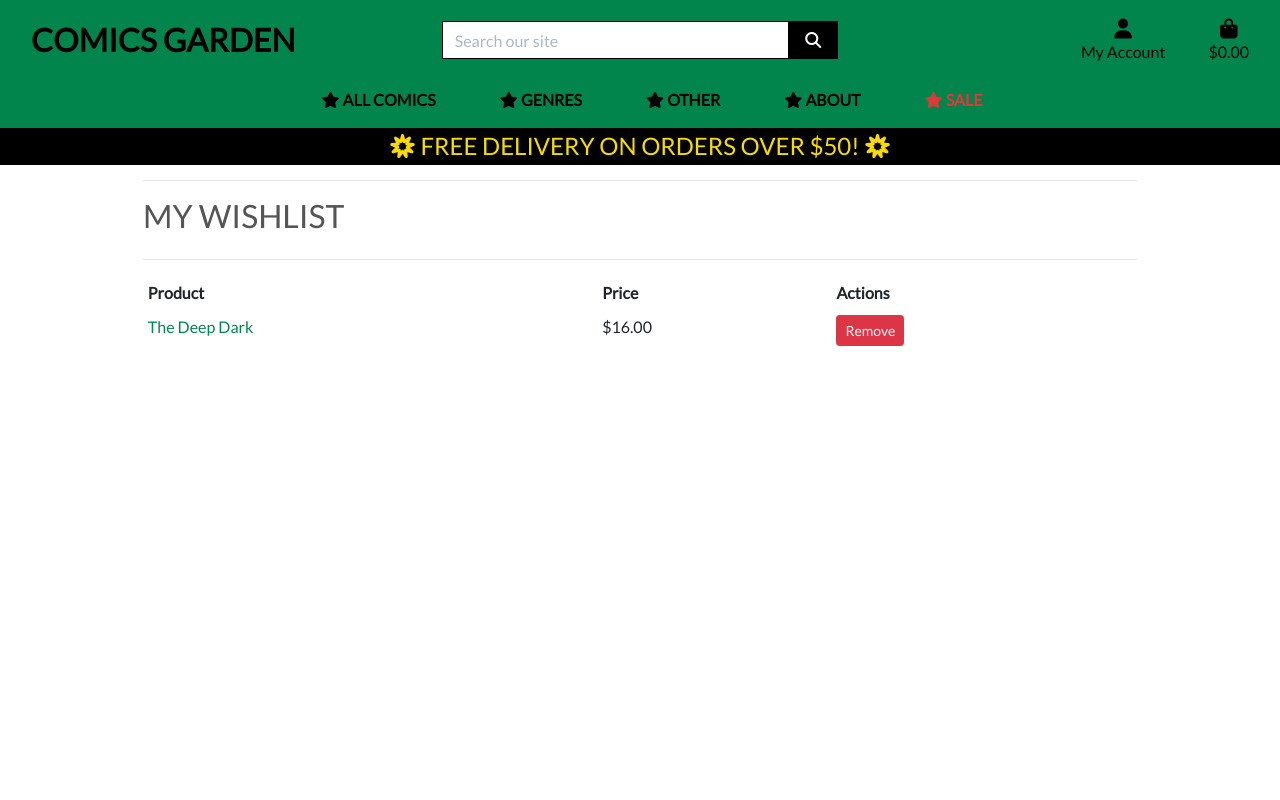
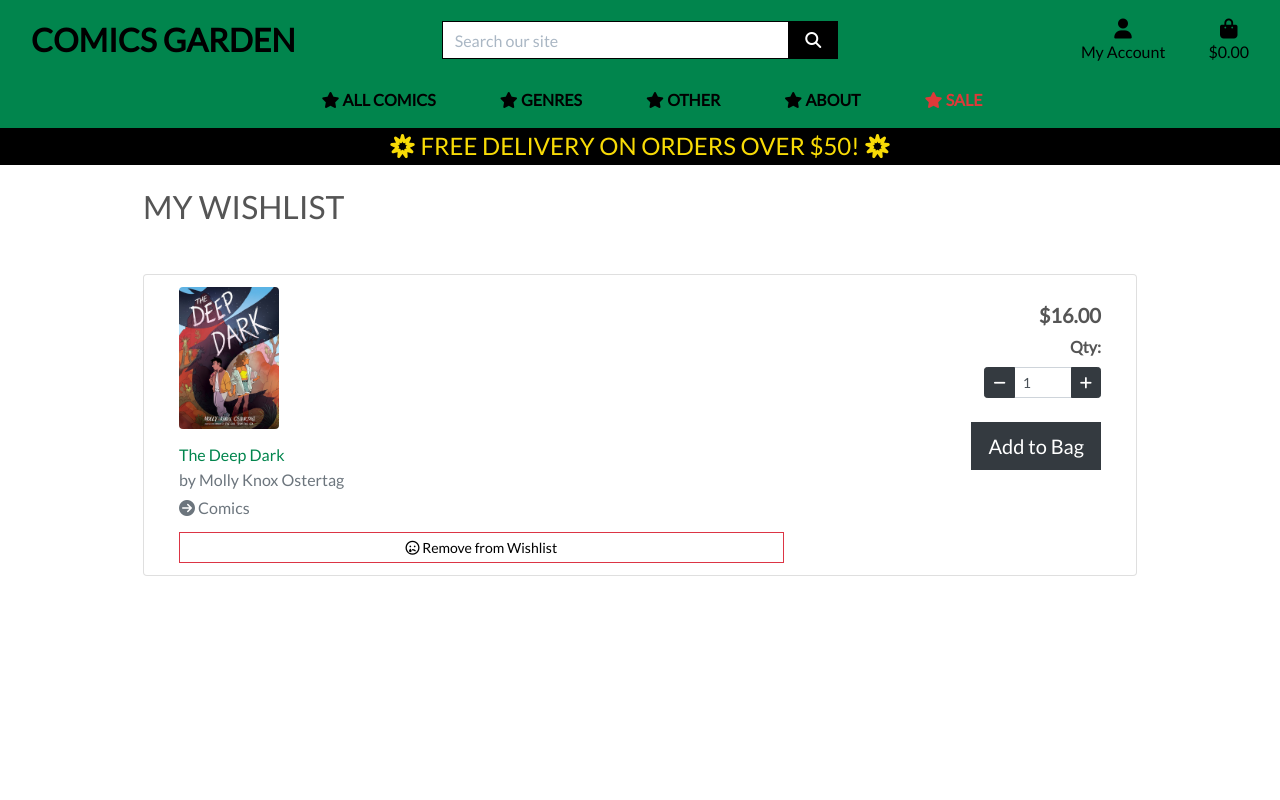
Before and after one commit to jordanabraga/comicsgarden, a Django app: page /products/wishlist/ in a window 1280 px wide. Run offline with Django 3.2, Linux system fonts and the light colour scheme; a user stored in the database is signed in; data comes from the database, SQL or seed files in the repository; both versions use the stored data as it was after the commit; tables that the repository leaves empty hold one stand-in row (values such as "Sample post"); some libraries are stand-ins or nearby versions.

Commit message:
Adjust shopping bag

```diff
--- a/products/templates/products/wishlist.html
+++ b/products/templates/products/wishlist.html
@@ -11,48 +11,82 @@
 
 {% block content %}
 <div class="overlay"></div>
-<div class="container">
-    <div class="row">
+<div class="container mt-4">
+    <div class="row mb-4">
         <div class="col">
-            <hr>
             <h2 class="logo-font mb-4">My Wishlist</h2>
-            <hr>
         </div>
     </div>
-    <div class="row">
-        <div class="col-12">
     {% if wishlist_items %}
-                <div class="wishlist-items table-responsive">
-                    <table class="table table-sm table-borderless">
-                        <thead>
-                            <tr>
-                                <th>Product</th>
-                                <th>Price</th>
-                                <th>Actions</th>
-                            </tr>
-                        </thead>
-                        <tbody>
+        <div class="list-group">
             {% for item in wishlist_items %}
-                                <tr>
-                                    <td>
+                <div class="list-group-item d-flex flex-md-row mb-3 align-items-start">
+                    <!-- Product Details Column -->
+                    <div class="col-md-8 d-flex flex-column justify-content-between">
+                        {% if item.product.image %}
+                            <img src="{{ item.product.image.url }}" class="img-fluid rounded mb-3" alt="{{ item.product.title }}" style="width: 100px; height: auto;">
+                        {% else %}
+                            <img src="{% static 'images/noimage.png' %}" class="img-fluid rounded mb-3" alt="{{ item.product.title }}" style="width: 100px; height: auto;">
+                        {% endif %}
+                        <h6 class="mb-1">
                             <a href="{% url 'product_detail' item.product.id %}" title="{{ item.product.title }}">
                                 {{ item.product.title }}
                             </a>
-                                    </td>
-                                    <td>${{ item.product.price }}</td>
-                                    <td>
-                                        <a href="{% url 'remove_from_wishlist' item.product.id %}" class="btn btn-danger btn-sm">Remove</a>
-                                    </td>
-                                </tr>
+                        </h6>
+                        <p class="mb-1 text-muted">
+                            <a title="{{ item.product.artist }}">
+                                by {{ item.product.artist }}
+                            </a>
+                        </p>
+                        <p class="mb-1 text-muted">
+                            {% if item.product.category %}
+                                <a class="text-muted medium" href="{% url 'products' %}?category={{ item.product.category.name }}">
+                                    <i class="fa-solid fa-circle-arrow-right"></i> {{ item.product.category.friendly_name }}
+                                </a>
+                            {% endif %}
+                        </p>
+                        <!-- Remove Button -->
+                        <a href="{% url 'remove_from_wishlist' item.product.id %}" class="btn btn-outline-danger text-black rounded-0 btn-sm mt-2">
+                            <i class="fa-regular fa-face-sad-tear"></i> Remove from Wishlist
+                        </a>
+                    </div>
+
+                    <!-- Form Column -->
+                    <div class="col-md-4 d-flex flex-column align-items-end">
+                        <!-- Add to Bag Form -->
+                        <form class="form mt-3" action="{% url 'add_to_bag' item.product.id %}" method="POST">
+                            {% csrf_token %}
+                            <div class="d-flex flex-column align-items-end">
+                                <h5 class="text-right mb-2">
+                                    <span class="font-weight-bold">${{ item.product.price }}</span>
+                                </h5>
+                                <p class="text-right mb-2"><strong>Qty:</strong></p>
+                                <div class="form-group">
+                                    <div class="input-group input-group-sm">
+                                        <div class="input-group-prepend">
+                                            <button class="decrement-qty btn btn-dark btn-sm" type="button" data-item_id="{{ item.product.id }}" id="decrement-qty_{{ item.product.id }}">
+                                                <i class="fas fa-minus"></i>
+                                            </button>
+                                        </div>
+                                        <input class="form-control qty_input form-control-sm" type="number" name="quantity" value="1" min="1" max="99" data-item_id="{{ item.product.id }}" id="id_qty_{{ item.product.id }}">
+                                        <div class="input-group-append">
+                                            <button class="increment-qty btn btn-dark btn-sm" type="button" data-item_id="{{ item.product.id }}" id="increment-qty_{{ item.product.id }}">
+                                                <i class="fas fa-plus"></i>
+                                            </button>
+                                        </div>
+                                    </div>
+                                </div>
+                                <input type="submit" class="btn btn-dark rounded-0 mt-2 btn-lg" value="Add to Bag">
+                            </div>
+                            <input type="hidden" name="redirect_url" value="{{ request.path }}">
+                        </form>
+                    </div>
+                </div>
             {% endfor %}
-                        </tbody>
-                    </table>
         </div>
     {% else %}
         <p class="text-muted">Your wishlist is currently empty.</p>
     {% endif %}
-        </div>
-    </div>
 </div>
 {% endblock %}
 
@@ -86,5 +120,26 @@
         $('.btt-link').click(function(e) {
             window.scrollTo(0, 0);
         });
+
+        // Handle increment and decrement functionality
+        document.querySelectorAll('.increment-qty').forEach(button => {
+            button.addEventListener('click', function() {
+                const input = document.querySelector(`#id_qty_${this.dataset.item_id}`);
+                let value = parseInt(input.value);
+                if (value < parseInt(input.max)) {
+                    input.value = value + 1;
+                }
+            });
+        });
+
+        document.querySelectorAll('.decrement-qty').forEach(button => {
+            button.addEventListener('click', function() {
+                const input = document.querySelector(`#id_qty_${this.dataset.item_id}`);
+                let value = parseInt(input.value);
+                if (value > parseInt(input.min)) {
+                    input.value = value - 1;
+                }
+            });
+        });
     </script>
 {% endblock %}
--- a/products/views.py
+++ b/products/views.py
@@ -200,7 +200,7 @@ def add_to_wishlist(request, product_id):
     wishlist_url = request.build_absolute_uri(reverse('wishlist'))
 
     if created:
-        messages.success(
+        messages.info(
             request,
             f"{product.title} has been added to your wishlist. "
             f"<a href='{wishlist_url}'>View Wishlist</a>."
@@ -219,7 +219,9 @@ def remove_from_wishlist(request, product_id):
     wishlist = Wishlist.objects.filter(user=request.user, product=product).first()
     if wishlist:
         wishlist.delete()
-        messages.success(request, f"{product.title} has been removed from your wishlist.")
+        messages.info(
+            request,
+            f"{product.title} has been removed from your wishlist.")
     else:
         messages.info(request, f"{product.title} was not in your wishlist.")
     return redirect('product_detail', product_id=product.id)
--- a/templates/base.html
+++ b/templates/base.html
@@ -82,7 +82,7 @@
                         </div>
                     </li>
                     <li class="list-inline-item">
-                        <a class="{% if grand_total %}text-info font-weight-bold{% else %}text-black{% endif %} nav-link" href="{% url 'view_bag' %}">
+                        <a class="{% if grand_total %}text-black font-weight-bold{% else %}text-black{% endif %} nav-link" href="{% url 'view_bag' %}">
                             <div class="text-center">
                                 <div><i class="fas fa-shopping-bag fa-lg"></i></div>
                                 <p class="my-0">
--- a/templates/includes/mobile-top-header.html
+++ b/templates/includes/mobile-top-header.html
@@ -42,7 +42,7 @@
     </div>
 </li>
 <li class="list-inline-item">
-    <a class="{% if grand_total %}text-primary font-weight-bold{% else %}text-black{% endif %} nav-link d-block d-lg-none" href="{% url 'view_bag' %}">
+    <a class="{% if grand_total %}text-black text-primary font-weight-bold{% else %}text-black{% endif %} nav-link d-block d-lg-none" href="{% url 'view_bag' %}">
         <div class="text-center">
             <div><i class="fas fa-shopping-bag fa-lg"></i></div>
             <p class="my-0">
--- a/templates/includes/toasts/toast_success.html
+++ b/templates/includes/toasts/toast_success.html
@@ -27,8 +27,8 @@
                             {% endif %}
                         </div>
                         <div class="col-9">
-                            <p class="my-0"><strong>{{ item.product.name }}</strong></p>
-                            <p class="my-0 small">Size: {% if item.product.has_sizes %}{{ item.size|upper }}{% else %}N/A{% endif %}</p>
+                            <p class="my-0"><strong>{{ item.product.title }}</strong></p>
+                            <p class="my-0 small">by {{ item.product.artist }}</p>
                             <p class="my-0 small text-muted">Qty: {{ item.quantity }}</p>
                         </div>
                     </div>
```
Also changed, not shown: bag/templates/bag/bag.html (+11 -3 lines), db.sqlite3. Lines whose indentation alone changed are shown as unchanged.
